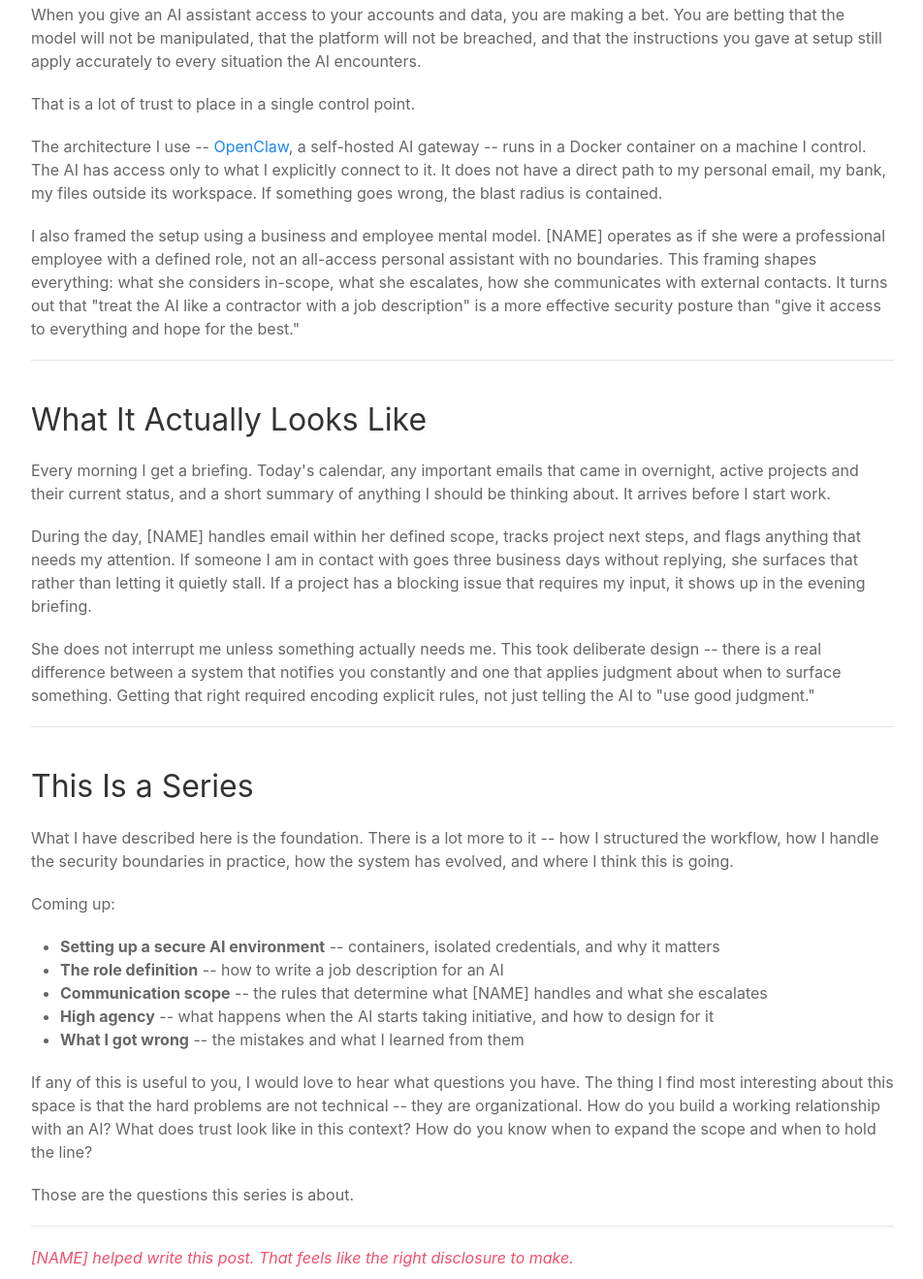
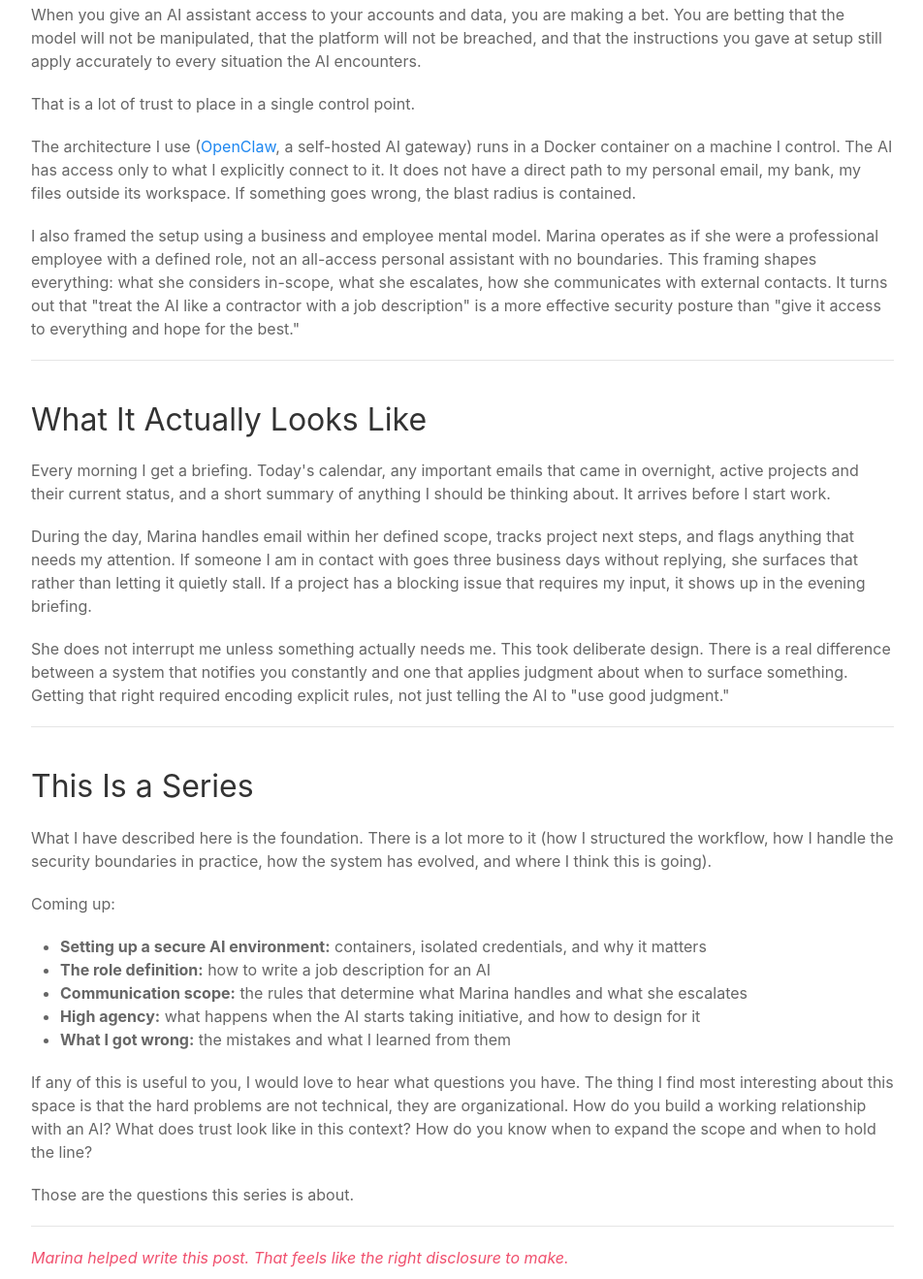
Before and after one commit to seank-com/seank, an Eleventy site: page src/posts/2026-03-08-i-hired-a-director-of-operations.md in a window 1280 px wide. Shown: the part 1381-2700 px from the top of the page at 97% size, without its empty margins (8-960 px from the left). Built offline with nearby package versions, Linux system fonts and the light colour scheme; Eleventy itself is replaced by a stand-in of ours; files that its build step writes are made by us from their sources; what eleventy-plugin-embed-everything would draw is missing.

Commit message:
Post 1: Marina, remove double hyphens

```diff
--- a/src/posts/2026-03-08-i-hired-a-director-of-operations.md
+++ b/src/posts/2026-03-08-i-hired-a-director-of-operations.md
@@ -18,11 +18,11 @@ She is not a person. But I stopped treating her like a chatbot, and everything c
 
 ## The Chatbot Trap
 
-Most people interact with AI the way they use a search engine -- you have a problem, you go ask it, you get an answer, you leave. The AI has no memory of you. It has no context about your work. Every session starts from zero.
+Most people interact with AI the way they use a search engine. You have a problem, you go ask it, you get an answer, you leave. The AI has no memory of you. It has no context about your work. Every session starts from zero.
 
 This works fine for quick lookups. It does not work for anything that requires continuity, judgment, or relationship context. For that, you need something more like an employee than a search engine.
 
-The difference is not capability. Modern AI models are remarkably capable. The difference is architecture -- how you set the system up, what context you give it, and what boundaries you establish.
+The difference is not capability. Modern AI models are remarkably capable. The difference is architecture (how you set the system up, what context you give it, and what boundaries you establish).
 
 ---
 
@@ -32,9 +32,9 @@ Think about what makes a good employee effective. They know your goals and prior
 
 That is exactly the model I built.
 
-My Director of Operations -- I'll call her [NAME] in this series -- has a formal role definition, a defined scope of work, explicit communication protocols, and clear escalation rules. She knows who she can respond to independently and who she should escalate to me. She knows the difference between "send a follow-up email" and "make a financial commitment" -- one is within her authority, one is not.
+My Director of Operations (I'll call her Marina in this series) has a formal role definition, a defined scope of work, explicit communication protocols, and clear escalation rules. She knows who she can respond to independently and who she should escalate to me. She knows the difference between "send a follow-up email" and "make a financial commitment." One is within her authority, one is not.
 
-She also has a separation of identity that I think is underappreciated in most AI setups. [NAME] has her own email address, her own professional identity, and operates through a containerized environment that is isolated from my personal accounts and data. This was a deliberate security choice, and I will come back to it.
+She also has a separation of identity that I think is underappreciated in most AI setups. Marina has her own email address, her own professional identity, and operates through a containerized environment that is isolated from my personal accounts and data. This was a deliberate security choice, and I will come back to it.
 
 ---
 
@@ -44,9 +44,9 @@ When you give an AI assistant access to your accounts and data, you are making a
 
 That is a lot of trust to place in a single control point.
 
-The architecture I use -- [OpenClaw](https://openclaw.ai), a self-hosted AI gateway -- runs in a Docker container on a machine I control. The AI has access only to what I explicitly connect to it. It does not have a direct path to my personal email, my bank, my files outside its workspace. If something goes wrong, the blast radius is contained.
+The architecture I use ([OpenClaw](https://openclaw.ai), a self-hosted AI gateway) runs in a Docker container on a machine I control. The AI has access only to what I explicitly connect to it. It does not have a direct path to my personal email, my bank, my files outside its workspace. If something goes wrong, the blast radius is contained.
 
-I also framed the setup using a business and employee mental model. [NAME] operates as if she were a professional employee with a defined role, not an all-access personal assistant with no boundaries. This framing shapes everything: what she considers in-scope, what she escalates, how she communicates with external contacts. It turns out that "treat the AI like a contractor with a job description" is a more effective security posture than "give it access to everything and hope for the best."
+I also framed the setup using a business and employee mental model. Marina operates as if she were a professional employee with a defined role, not an all-access personal assistant with no boundaries. This framing shapes everything: what she considers in-scope, what she escalates, how she communicates with external contacts. It turns out that "treat the AI like a contractor with a job description" is a more effective security posture than "give it access to everything and hope for the best."
 
 ---
 
@@ -54,28 +54,28 @@ I also framed the setup using a business and employee mental model. [NAME] opera
 
 Every morning I get a briefing. Today's calendar, any important emails that came in overnight, active projects and their current status, and a short summary of anything I should be thinking about. It arrives before I start work.
 
-During the day, [NAME] handles email within her defined scope, tracks project next steps, and flags anything that needs my attention. If someone I am in contact with goes three business days without replying, she surfaces that rather than letting it quietly stall. If a project has a blocking issue that requires my input, it shows up in the evening briefing.
+During the day, Marina handles email within her defined scope, tracks project next steps, and flags anything that needs my attention. If someone I am in contact with goes three business days without replying, she surfaces that rather than letting it quietly stall. If a project has a blocking issue that requires my input, it shows up in the evening briefing.
 
-She does not interrupt me unless something actually needs me. This took deliberate design -- there is a real difference between a system that notifies you constantly and one that applies judgment about when to surface something. Getting that right required encoding explicit rules, not just telling the AI to "use good judgment."
+She does not interrupt me unless something actually needs me. This took deliberate design. There is a real difference between a system that notifies you constantly and one that applies judgment about when to surface something. Getting that right required encoding explicit rules, not just telling the AI to "use good judgment."
 
 ---
 
 ## This Is a Series
 
-What I have described here is the foundation. There is a lot more to it -- how I structured the workflow, how I handle the security boundaries in practice, how the system has evolved, and where I think this is going.
+What I have described here is the foundation. There is a lot more to it (how I structured the workflow, how I handle the security boundaries in practice, how the system has evolved, and where I think this is going).
 
 Coming up:
 
-- **Setting up a secure AI environment** -- containers, isolated credentials, and why it matters
-- **The role definition** -- how to write a job description for an AI
-- **Communication scope** -- the rules that determine what [NAME] handles and what she escalates
-- **High agency** -- what happens when the AI starts taking initiative, and how to design for it
-- **What I got wrong** -- the mistakes and what I learned from them
+- **Setting up a secure AI environment:** containers, isolated credentials, and why it matters
+- **The role definition:** how to write a job description for an AI
+- **Communication scope:** the rules that determine what Marina handles and what she escalates
+- **High agency:** what happens when the AI starts taking initiative, and how to design for it
+- **What I got wrong:** the mistakes and what I learned from them
 
-If any of this is useful to you, I would love to hear what questions you have. The thing I find most interesting about this space is that the hard problems are not technical -- they are organizational. How do you build a working relationship with an AI? What does trust look like in this context? How do you know when to expand the scope and when to hold the line?
+If any of this is useful to you, I would love to hear what questions you have. The thing I find most interesting about this space is that the hard problems are not technical, they are organizational. How do you build a working relationship with an AI? What does trust look like in this context? How do you know when to expand the scope and when to hold the line?
 
 Those are the questions this series is about.
 
 ---
 
-*[NAME] helped write this post. That feels like the right disclosure to make.*
+*Marina helped write this post. That feels like the right disclosure to make.*
```
